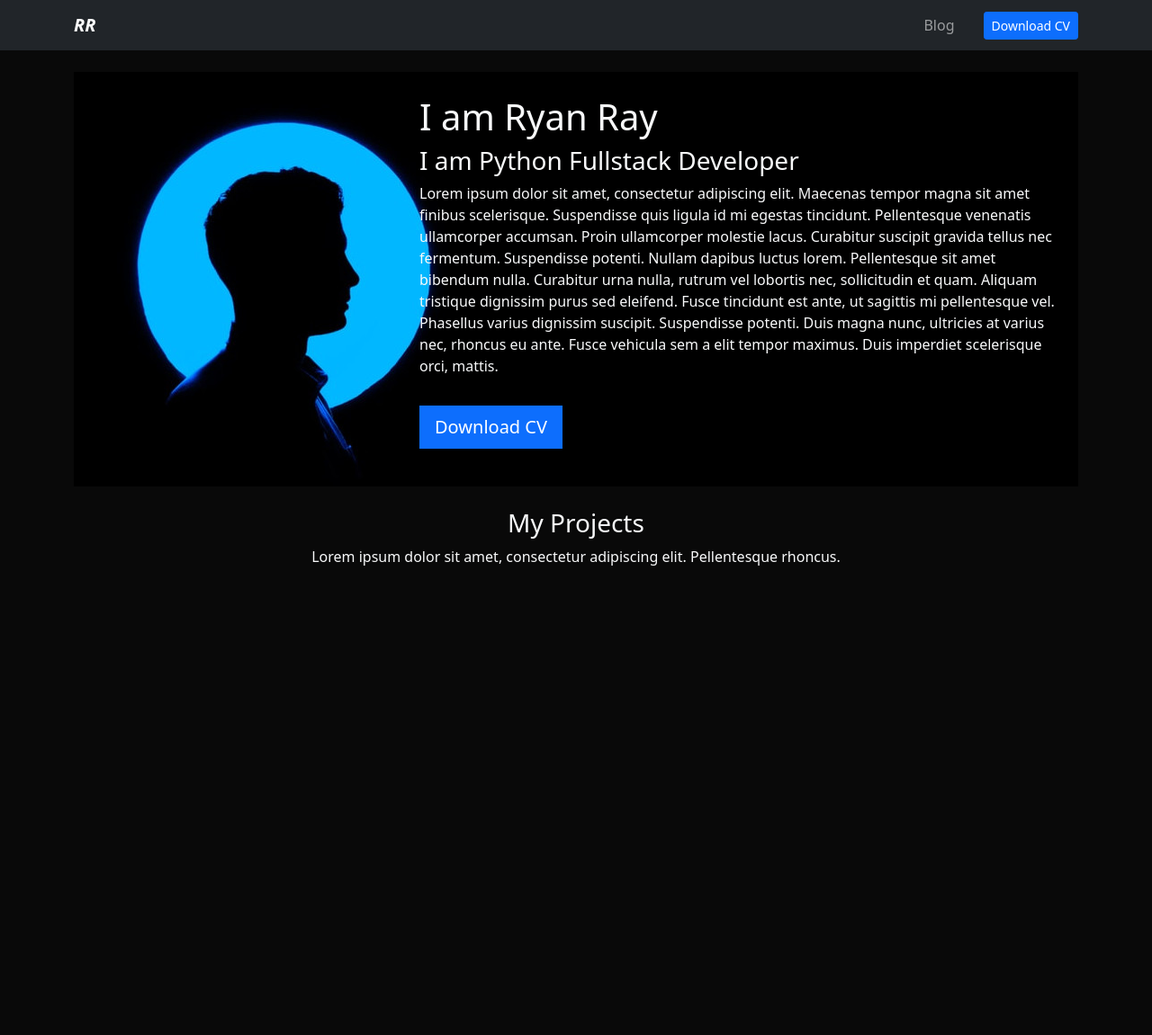
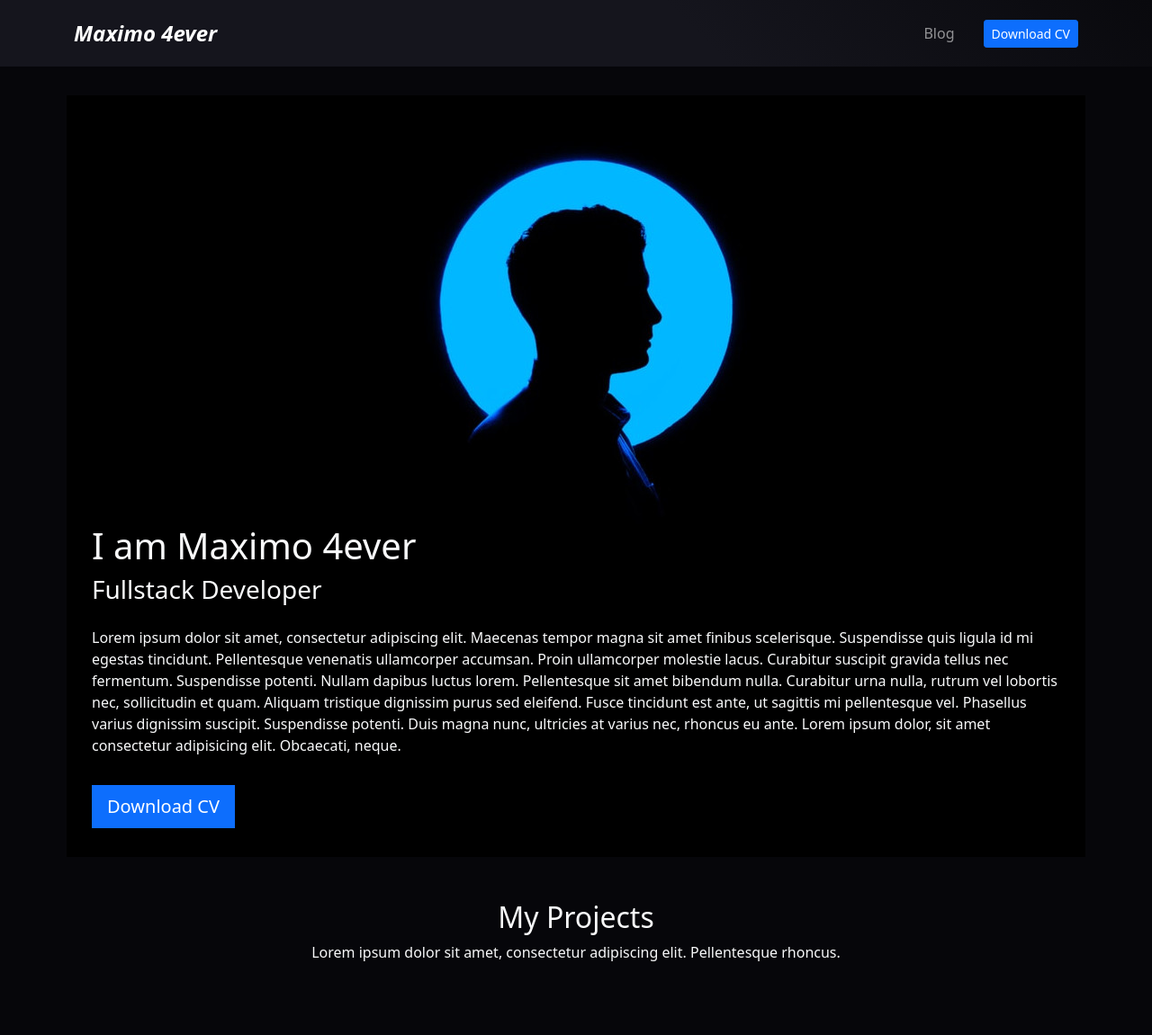
Before and after one commit to Maximo-4ever/Django-Portafolio-Ejemplo, a Django app: page / in a window 1280 px wide. Shown: the whole page at 90% size. Before the commit the page ends 629 px from the top, so only its background shows below. Run offline with Django 3.2, Linux system fonts and the light colour scheme; data that the repository does not hold is empty.

Commit message:
añade una mejora del diseño

```diff
--- a/portfolio/static/main.css
+++ b/portfolio/static/main.css
@@ -1,5 +1,5 @@
 body {
-    background-color: #090909;
+    background-color: #06060a;
 }
 .bg-black {
     background-color: #000000;
@@ -7,3 +7,9 @@ body {
 .card-project:hover {
     cursor: pointer;
 }
+.navbar {
+    background-color: #15151d;
+    background: linear-gradient(45deg, #15151d 60%, #09090d 100%);
+    padding: 14px 0;
+
+}
--- a/portfolio/templates/home.html
+++ b/portfolio/templates/home.html
@@ -1,11 +1,11 @@
 {% extends 'layout.html' %} {% block content %} {% load static %}
-<header class="row bg-black">
-  <div class="col-md-4">
+<header class="row bg-black mt-3 p-3">
+  <div class="col-12 col-xxl-4 d-flex justify-content-center overflow-hidden">
     <img src="{% static 'portfolio/profile.jpeg' %}" alt="" />
   </div>
-  <div class="col-md-8 my-auto">
-    <h1>I am Ryan Ray</h1>
-    <h3>I am Python Fullstack Developer</h3>
+  <div class="col-12 col-xxl-8 my-auto">
+    <h1>I am Maximo 4ever</h1>
+    <h3 class="mb-4">Fullstack Developer</h3>
     <p>
       Lorem ipsum dolor sit amet, consectetur adipiscing elit. Maecenas tempor
       magna sit amet finibus scelerisque. Suspendisse quis ligula id mi egestas
@@ -16,8 +16,7 @@
       sollicitudin et quam. Aliquam tristique dignissim purus sed eleifend.
       Fusce tincidunt est ante, ut sagittis mi pellentesque vel. Phasellus
       varius dignissim suscipit. Suspendisse potenti. Duis magna nunc, ultricies
-      at varius nec, rhoncus eu ante. Fusce vehicula sem a elit tempor maximus.
-      Duis imperdiet scelerisque orci, mattis.
+      at varius nec, rhoncus eu ante. Lorem ipsum dolor, sit amet consectetur adipisicing elit. Obcaecati, neque.
     </p>
     <a
       href="{% static 'portfolio/cv.pdf' %}"
@@ -27,8 +26,8 @@
   </div>
 </header>
 
-<div class="row my-4 text-center">
-  <h3>My Projects</h3>
+<div class="row my-5 text-center">
+  <h3 class="fs-2">My Projects</h3>
   <p>
     Lorem ipsum dolor sit amet, consectetur adipiscing elit. Pellentesque
     rhoncus.
@@ -50,7 +49,7 @@
           href="{{project.url}}"
           class="btn btn-light rounded-0 btn-sm"
           target="_blank"
-          >{{project.url}}</a
+          >Ver proyecto</a
         >
         {%endif %}
       </div>
--- a/portfolio/templates/layout.html
+++ b/portfolio/templates/layout.html
@@ -14,7 +14,7 @@
 
   {% include 'partials/navbar.html' %}
 
-    <div class="container p-4">
+    <div class="container p-3">
         {% block content %}
         {% endblock  %}
     </div>
--- a/portfolio/templates/partials/navbar.html
+++ b/portfolio/templates/partials/navbar.html
@@ -1,8 +1,8 @@
 {% load static %}
 
-<nav class="navbar navbar-expand-lg navbar-dark bg-dark">
+<nav class="navbar navbar-expand-lg navbar-dark sticky-top">
   <div class="container">
-    <a class="navbar-brand fw-bold fst-italic" href="/">RR</a>
+    <a class="navbar-brand fw-bold fst-italic fs-4" href="/">Maximo 4ever</a>
     <button
       class="navbar-toggler"
       type="button"
```
Also changed, not shown: blog/templates/posts.html (+15 -13 lines).
